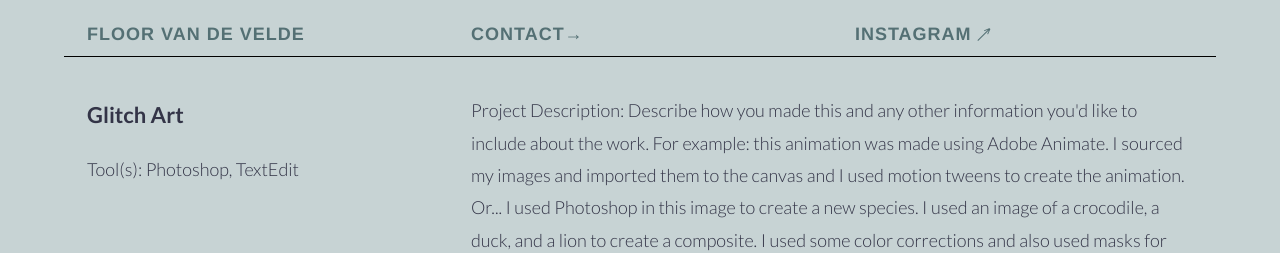
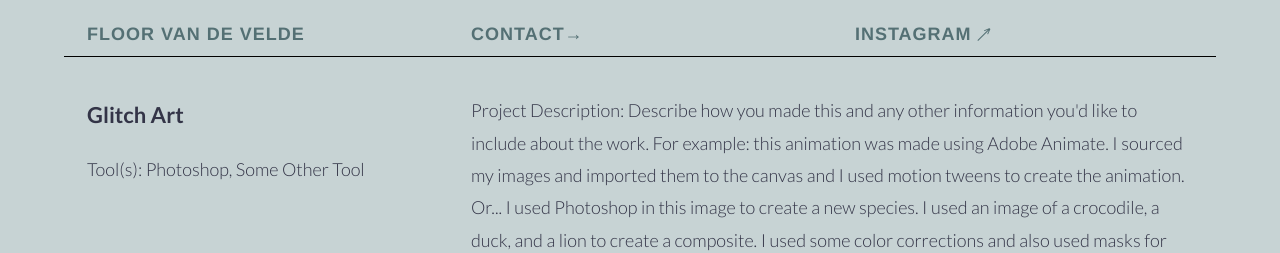
Before and after one commit to floorvan/floorvan.github.io, a plain HTML site: page project1.html in a window 1280 px wide. Shown: the top 253 px of the page. Drawn offline with Linux system fonts and the light colour scheme.

Commit message:
Add files via upload

```diff
--- a/project1.html
+++ b/project1.html
@@ -29,7 +29,7 @@
         <div class="row project_page_description">
             <div class="col-4">
                 <h3>Glitch Art</h3>
-                <p class="project_tools">Tool(s): Photoshop, TextEdit</p>
+                <p class="project_tools">Tool(s): Photoshop, Some Other Tool</p>
             </div>
             <div class="col-8">
                 <p>Project Description: Describe how you made this and any other information you'd like to include about the work. For example: this animation was made using Adobe Animate. I sourced my images and imported them to the canvas and I used motion tweens to create the animation. Or... I used Photoshop in this image to create a new species. I used an image of a crocodile, a duck, and a lion to create a composite. I used some color corrections and also used masks for certain areas of the image. </p>
```
